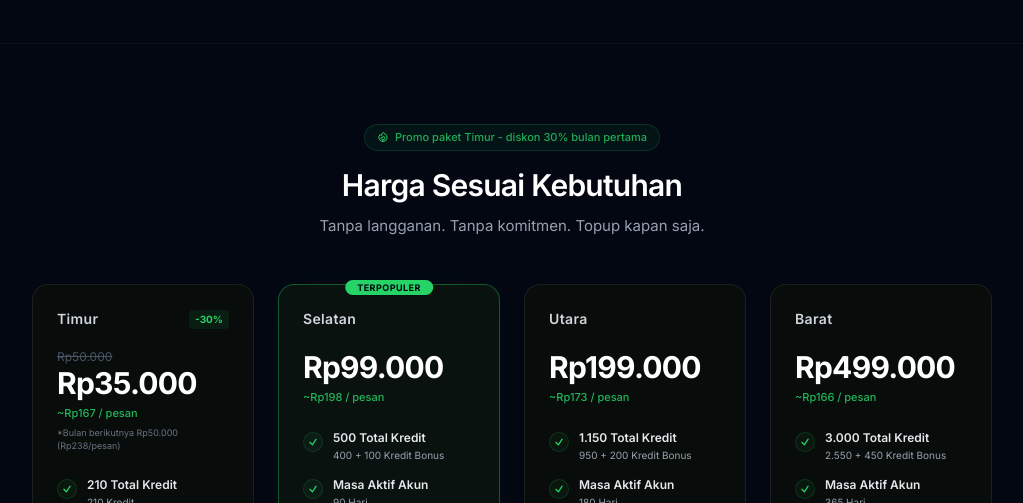
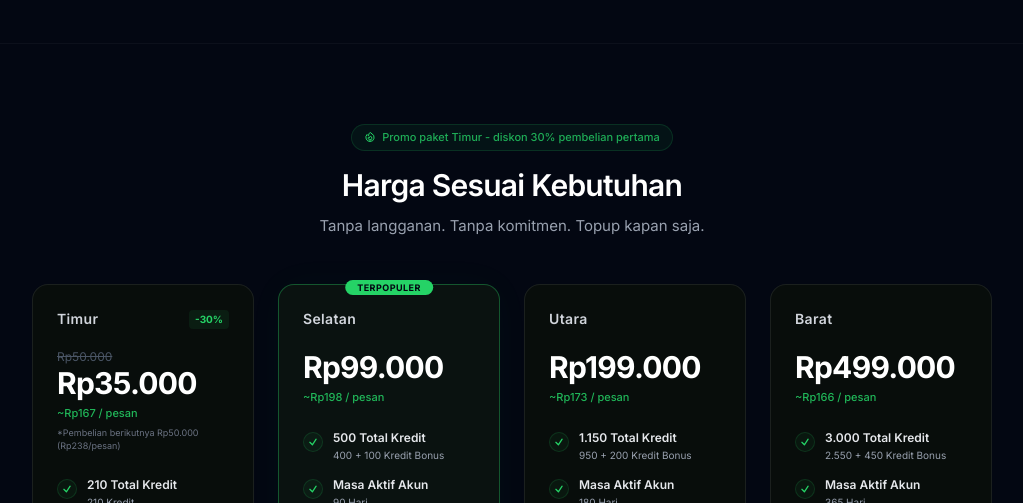
Before and after one commit to 9Whatsapp/landing-page, a Nuxt app: page / in a window 1280 px wide. Shown: the part 2120-2623 px from the top of the page, without its empty margins (128-1151 px from the left). Built offline with nearby package versions, Linux system fonts and the light colour scheme.

Commit message:
feat: add PricingSection component with mobile-responsive layout and enterprise banner

```diff
--- a/components/PricingSection.vue
+++ b/components/PricingSection.vue
@@ -4,7 +4,7 @@
       <div ref="headerEl" class="scroll-reveal text-center">
         <div class="mb-4 inline-flex items-center gap-1.5 rounded-full border border-whatsapp/15 bg-whatsapp/[0.06] px-3 py-1">
           <svg class="h-3 w-3 text-whatsapp" fill="none" stroke="currentColor" stroke-width="2" viewBox="0 0 24 24"><path stroke-linecap="round" stroke-linejoin="round" d="M15.362 5.214A8.252 8.252 0 0112 21 8.25 8.25 0 016.038 7.048 8.287 8.287 0 009 9.6a8.983 8.983 0 013.361-6.867 8.21 8.21 0 003 2.48z" /><path stroke-linecap="round" stroke-linejoin="round" d="M12 18a3.75 3.75 0 00.495-7.467 5.99 5.99 0 00-1.925 3.546 5.974 5.974 0 01-2.133-1A3.75 3.75 0 0012 18z" /></svg>
-          <span class="text-[11px] font-medium text-whatsapp/80">Promo paket Timur - diskon 30% bulan pertama</span>
+          <span class="text-[11px] font-medium text-whatsapp/80">Promo paket Timur - diskon 30% pembelian pertama</span>
         </div>
         <h2 class="text-2xl font-semibold tracking-tight text-white sm:text-3xl">
           Harga Sesuai Kebutuhan
@@ -255,7 +255,7 @@ const plans = [
     hasPromo: true,
     perMessage: 'Rp167',
     creditsDetail: '210 Kredit',
-    note: 'Bulan berikutnya Rp50.000 (Rp238/pesan)'
+    note: 'Pembelian berikutnya Rp50.000 (Rp238/pesan)'
   },
   {
     label: 'Selatan',
```
